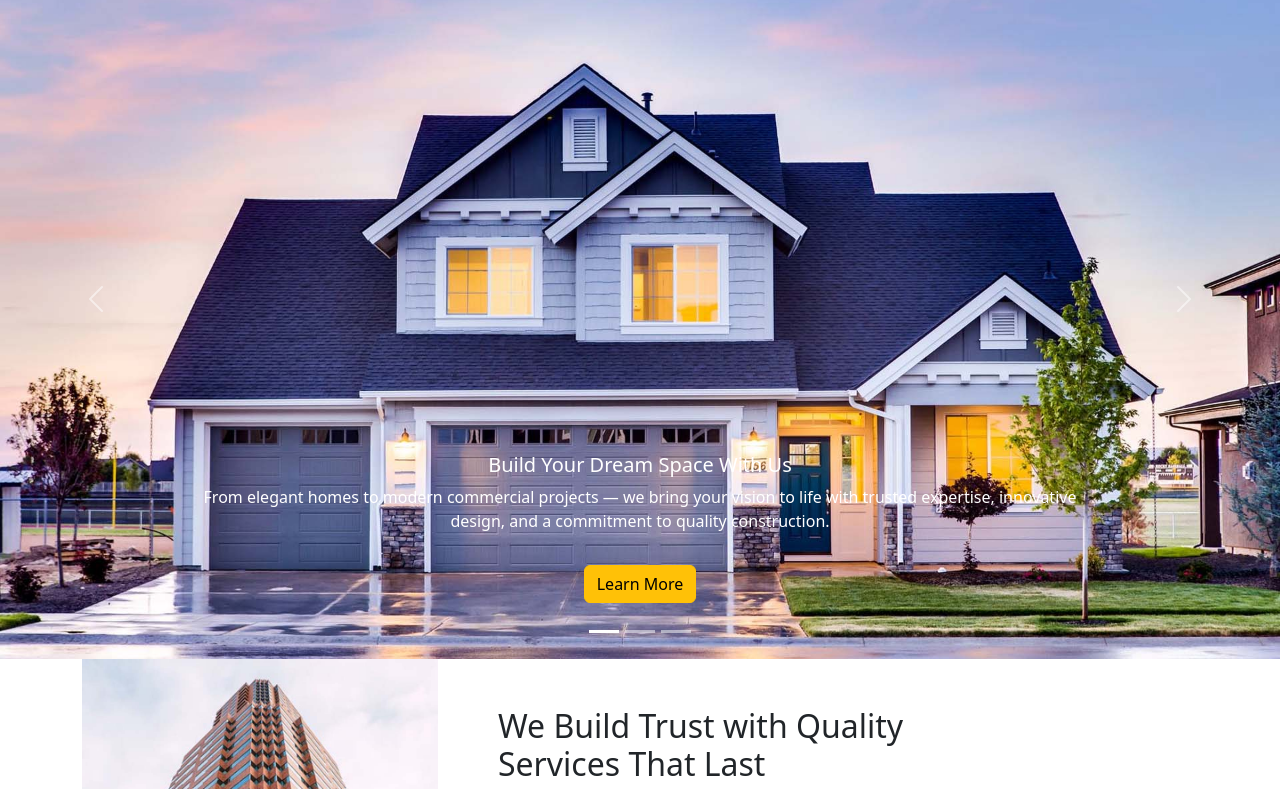
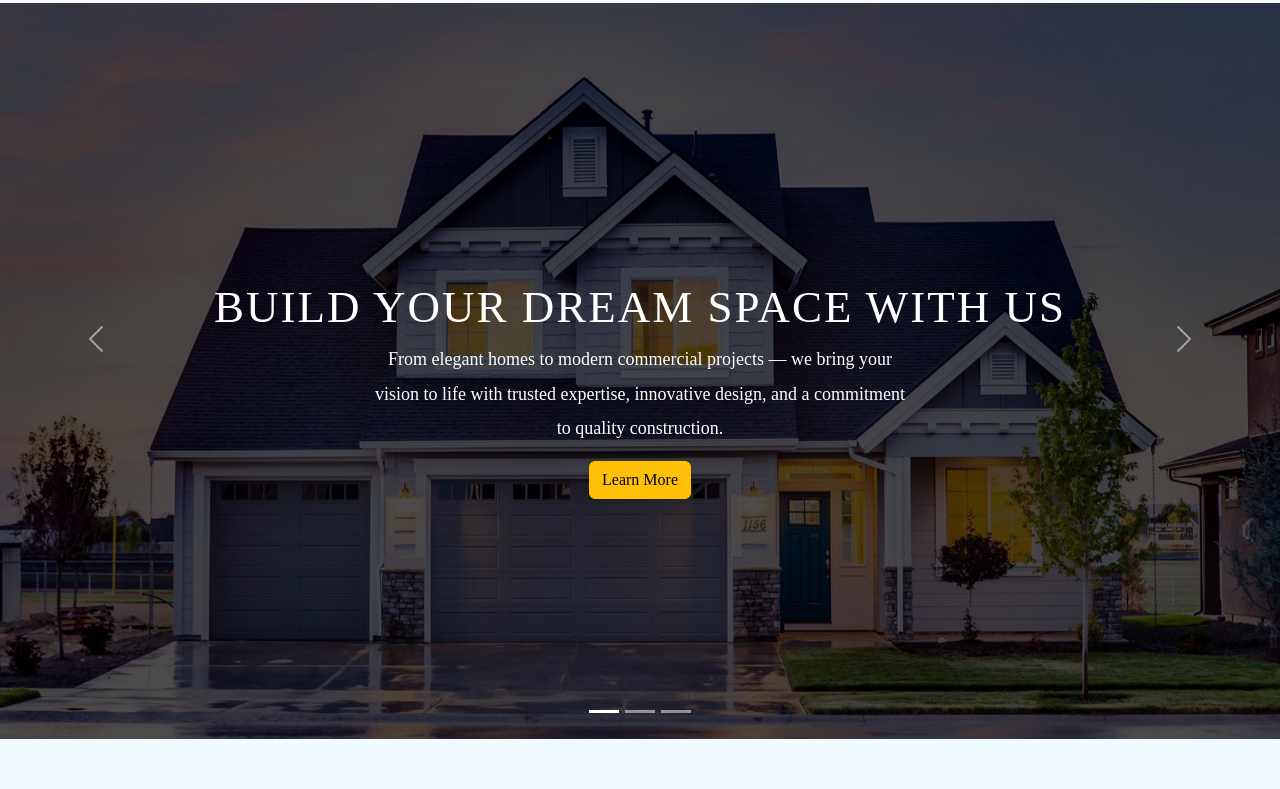
Before and after one commit to akhilsoni04/BuildCon, a plain HTML site: page Bootstrap/BuildCon/index.html in a window 1280 px wide. Shown: the part 61-850 px from the top of the page. Drawn offline with nearby package versions, Linux system fonts and the light colour scheme.

Commit message:
updation of code

```diff
--- a/Bootstrap/BuildCon/index.html
+++ b/Bootstrap/BuildCon/index.html
@@ -6,6 +6,7 @@
     <title>Bootstrap 5 Project</title>
     <link rel="stylesheet" href="https://cdn.jsdelivr.net/npm/bootstrap-icons@1.11.3/font/bootstrap-icons.min.css">
     <link rel="stylesheet" href="https://cdn.jsdelivr.net/npm/bootstrap@5.3.5/dist/css/bootstrap.min.css">
+	<link rel="stylesheet" href="style.css">
 </head>
 <body>
     <nav class="navbar navbar-light navbar-expand-lg bg-body-tertiary fixed-top">
--- a/Bootstrap/BuildCon/style.css
+++ b/Bootstrap/BuildCon/style.css
@@ -15,7 +15,7 @@ body{
 }
 
 .carousel-caption{
-    bottom: 150px;
+    bottom: 220px;
     z-index: 2;
 }
 .carousel-caption h5{
```
